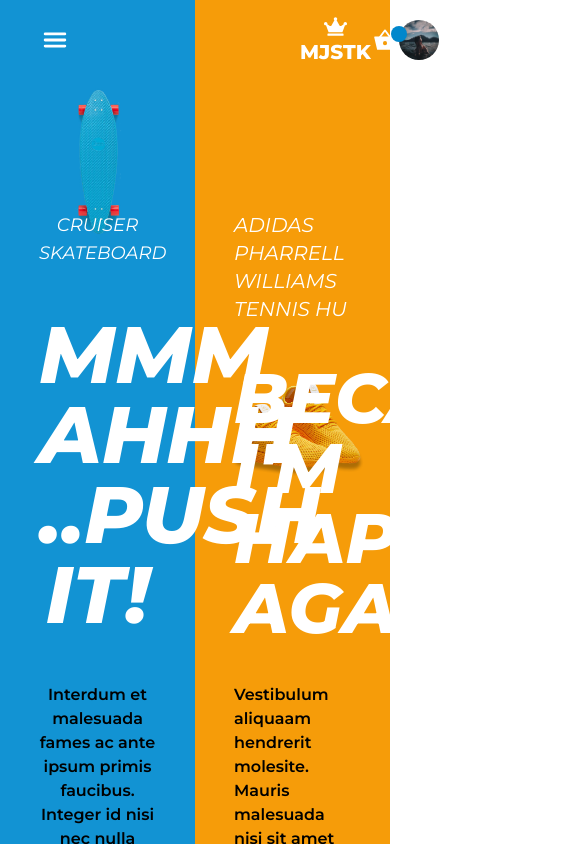
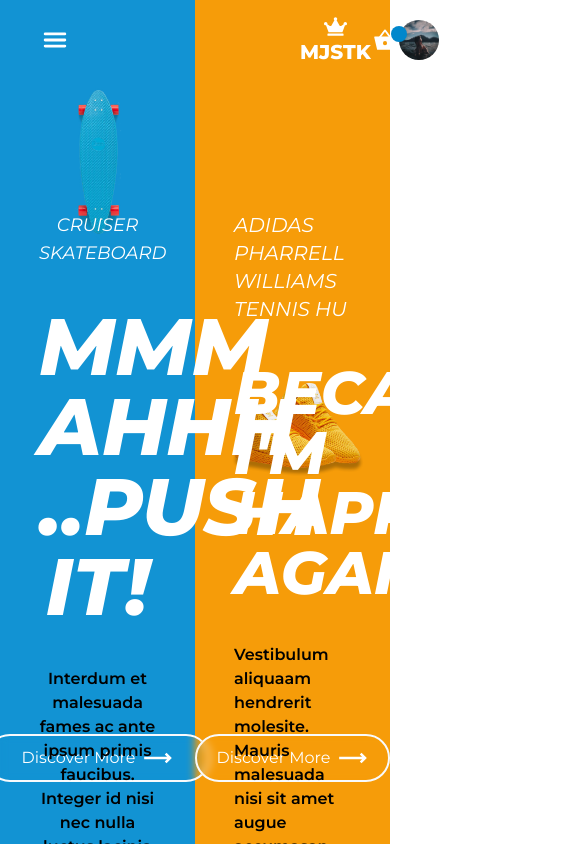
Before and after one commit to darshan12312/Hivie, a React (Vite) app: page / in a window 390 px wide. Shown: the top 844 px of the page, 585 px wide, since content can reach past the window. Built offline with nearby package versions, Linux system fonts and the light colour scheme.

Commit message:
button fix

```diff
--- a/src/LandingPage.jsx
+++ b/src/LandingPage.jsx
@@ -21,7 +21,7 @@
         <div className="img absolute w-[40%] h-[40%] -translate-y-[50%] z-0">
           <img src={Skateboard} alt="" srcset="" />
         </div>
-        <div className="texts z-10 gap-12 w-[30%] text-center text-white flex flex-col  h-[50%] absolute">
+        <div className="texts z-10 gap-10 w-[30%] text-center text-white flex flex-col  h-[50%] absolute">
           <h1 className=" uppercase italic text-lg ">cruiser skateboard</h1>
           <h1 className=" uppercase italic font-extrabold text-[80px] leading-none ">
             mmm ahhh
@@ -31,13 +31,13 @@
           <h1 className=" font-semibold text-black">
           Interdum et malesuada fames ac ante ipsum primis faucibus. Integer id nisi nec nulla luctus lacinia non en turpis.
           </h1>
-          <div className="button w-full flex justify-center">
 
+        </div>
+        <div className="button absolute translate-y-[330px] text-white w-full flex justify-center">
           <button onClick={ScrollToTicket} className=" w-56 h-12 flex gap-2 mt-3 items-center justify-center backdrop-blur-sm rounded-3xl border-slate-50 border-2 ">
             Discover More <CgArrowLongRight size={30} className="" />{" "}
           </button>
           </div>
-        </div>
       </div>
       <div className=" w-1/2 hover:w-[80%] ease-in duration-700 h-full flex justify-center items-center bg-[#F69C09] ">
         <div className="img absolute z-0">
@@ -47,7 +47,7 @@
           <h1 className=" uppercase italic text-xl ">
             adidas pharrell williams tennis hu
           </h1>
-          <h1 className=" uppercase italic font-extrabold text-[70px] leading-none ">
+          <h1 className=" uppercase italic font-extrabold text-[60px] lg:text-[70px] leading-none ">
             because <br />
             i'm happy <br />
             again
@@ -56,11 +56,13 @@
             Vestibulum aliquaam hendrerit molesite. Mauris malesuada nisi sit
             amet augue accumasan tincidunt.
           </h1>
-          <button  onClick={ScrollToTicket} className=" w-56 h-12 flex gap-2 items-center justify-center backdrop-blur-sm rounded-3xl border-slate-50 border-2  ">
 
+        </div>
+        <div className="button translate-y-[330px] text-white w-full flex justify-center">
+          <button onClick={ScrollToTicket} className=" w-56 h-12 flex gap-2 mt-3 items-center justify-center backdrop-blur-sm rounded-3xl border-slate-50 border-2 ">
             Discover More <CgArrowLongRight size={30} className="" />{" "}
           </button>
-        </div>
+          </div>
       </div>
     </div>
   );
```
